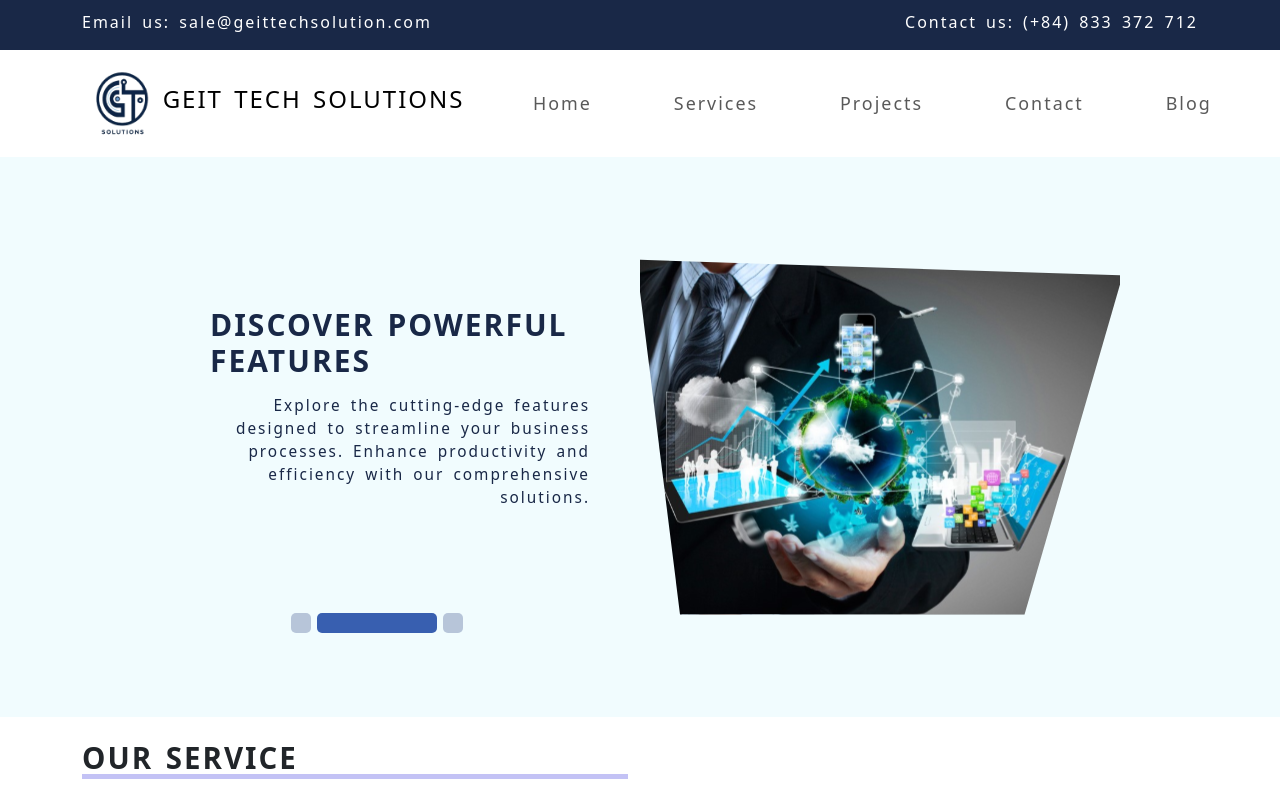
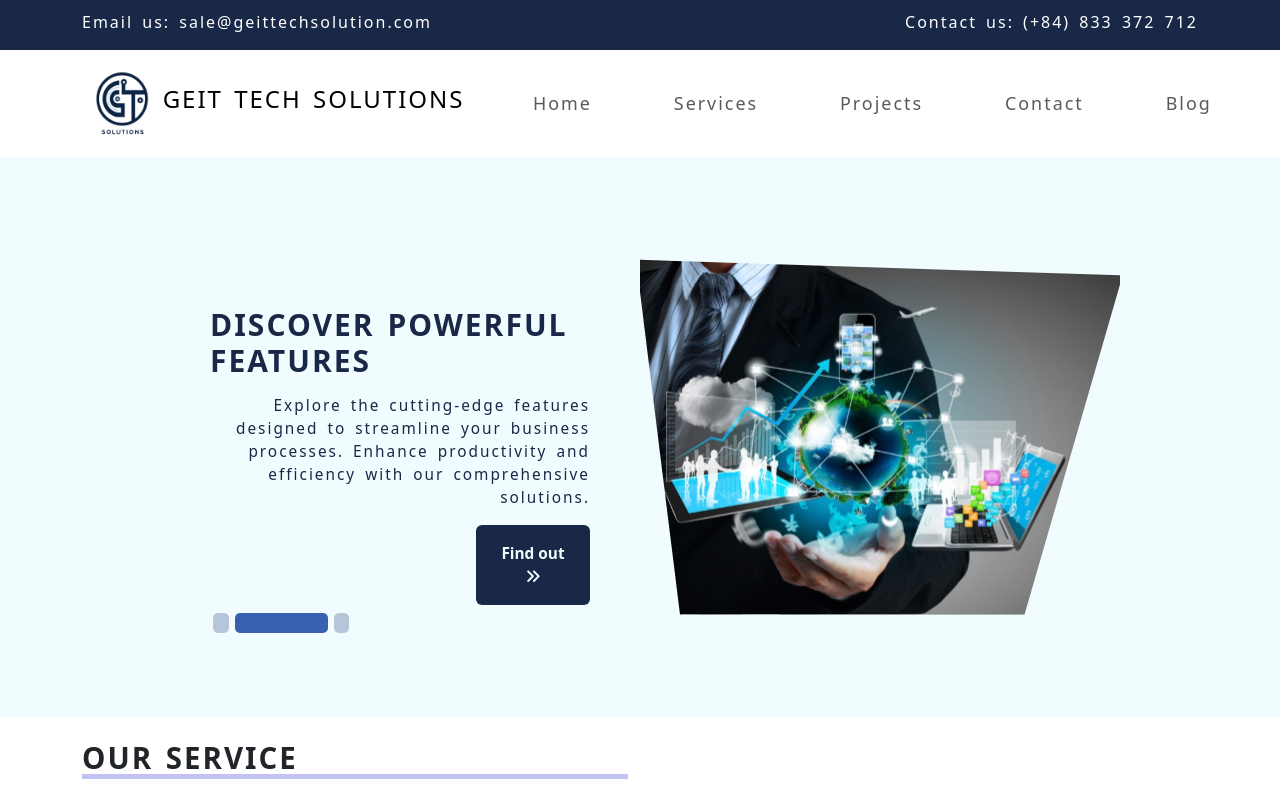
Before and after one commit to GeiT-Tech-Solutions/landing-page, a React (Create React App) app: page / in a window 1280 px wide. Shown: the top 800 px of the page. Built offline with nearby package versions, Linux system fonts and the light colour scheme.

Commit message:
add button carousel

```diff
--- a/src/assets/styles/components/CarouselHeader.scss
+++ b/src/assets/styles/components/CarouselHeader.scss
@@ -3,7 +3,7 @@
   margin-right: 12.5%;
 
   .carousel-indicators {
-        right: 60%;
+        right: 80%;
   }
 
   .carousel-item {
@@ -44,6 +44,16 @@
       font-size: 1.2vw;
       margin-top: 1.2vw;
     }
+
+    .button-dark-blue {
+        background-color: #192847;
+        color: #F1FCFE;
+        padding: 1rem;
+        min-width: 30%;
+        font-size: 1.2vw;
+        font-weight: 700;
+        margin-left: 70%;
+    }
   }
 }
 
--- a/src/components/CarouselHeader.js
+++ b/src/components/CarouselHeader.js
@@ -4,6 +4,8 @@ import Carousel1 from "../assets/images/carousels/Carousel_1.svg";
 import Carousel2 from "../assets/images/carousels/Carousel_2.svg";
 import Carousel3 from "../assets/images/carousels/Carousel_3.svg";
 import "../assets/styles/components/CarouselHeader.scss";
+import {FontAwesomeIcon} from "@fortawesome/react-fontawesome";
+
 
 const CarouselHeader = () => {
   return (
@@ -19,6 +21,8 @@ const CarouselHeader = () => {
               Elevate your company's performance with our customizable software solutions.
               Experience seamless integration and enhanced productivity tailored to your needs.
             </p>
+            <button className="btn button-dark-blue">Find out  <i class="fa-solid fa-angles-right"></i>
+            </button>
           </Carousel.Caption>
         </Carousel.Item>
 
@@ -30,6 +34,8 @@ const CarouselHeader = () => {
             Explore the cutting-edge features designed to streamline your business processes.
             Enhance productivity and efficiency with our comprehensive solutions.
             </p>
+            <button className="btn button-dark-blue">Find out <i class="fa-solid fa-angles-right"></i>
+            </button>
           </Carousel.Caption>
         </Carousel.Item>
 
@@ -41,6 +47,8 @@ const CarouselHeader = () => {
             Integrate cutting-edge software that adapts to your business needs.
             Our automation solutions streamline workflows, reduce manual effort, and enhance productivity.
             </p>
+            <button className="btn button-dark-blue">Find out <i class="fa-solid fa-angles-right"></i>
+            </button>
           </Carousel.Caption>
         </Carousel.Item>
       </Carousel>
--- a/src/index.js
+++ b/src/index.js
@@ -7,6 +7,8 @@ import 'bootstrap/dist/js/bootstrap.bundle.min';
 import $ from 'jquery';
 import Popper from 'popper.js';
 import { ThemeProvider } from 'react-bootstrap';
+import '@fortawesome/fontawesome-free/css/all.min.css';
+
 
 const root = ReactDOM.createRoot(document.getElementById('root'));
 root.render(
```
Also changed, not shown: package.json (+8 -0 lines), 1 other file (tests, documents, lock files or other folders).
